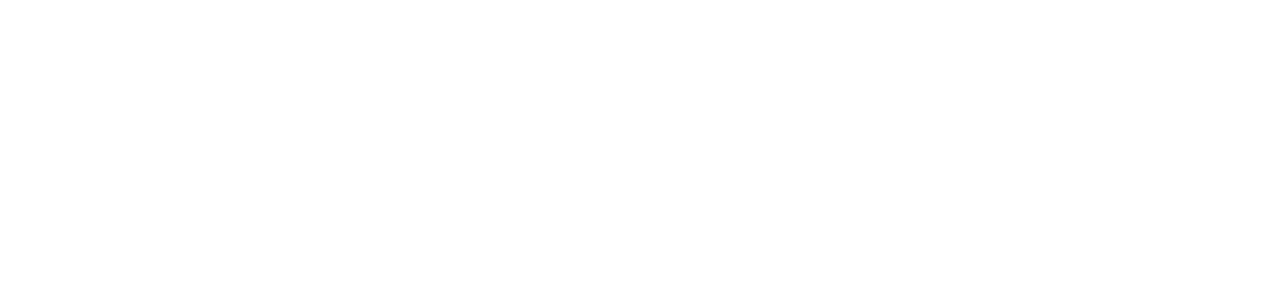
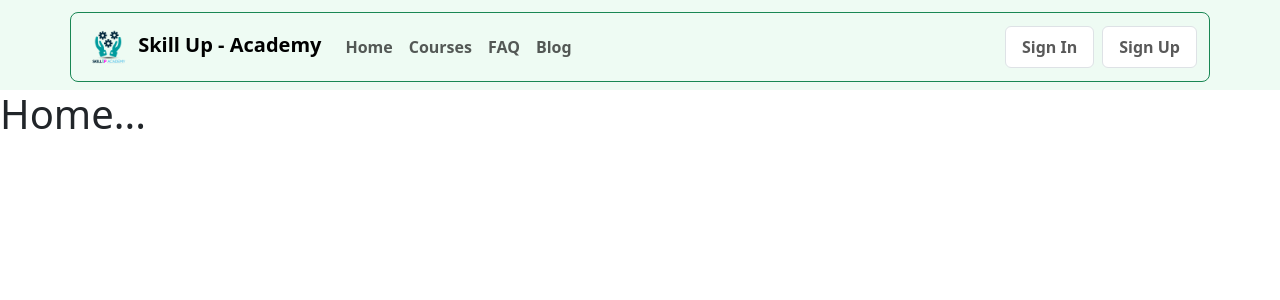
Before and after one commit to imtyaz-17/skill-up-academy, a React (Create React App) app: page / in a window 1280 px wide. Shown: the top 300 px of the page. Built offline with nearby package versions, Linux system fonts and the light colour scheme.

Commit message:
navbar - added

```diff
--- a/public/index.html
+++ b/public/index.html
@@ -1,14 +1,12 @@
 <!DOCTYPE html>
 <html lang="en">
+
 <head>
   <meta charset="utf-8" />
   <link rel="icon" href="%PUBLIC_URL%/favicon.ico" />
   <meta name="viewport" content="width=device-width, initial-scale=1" />
   <meta name="theme-color" content="#000000" />
-    <meta
-      name="description"
-      content="Web site created using create-react-app"
-    />
+  <meta name="description" content="Web site created using create-react-app" />
   <link rel="apple-touch-icon" href="%PUBLIC_URL%/logo192.png" />
   <!--
       manifest.json provides metadata used when your web app is installed on a
@@ -24,8 +22,9 @@
       work correctly both with client-side routing and a non-root public URL.
       Learn how to configure a non-root public URL by running `npm run build`.
     -->
-    <title>React App</title>
+  <title>Skill Up - Academy</title>
 </head>
+
 <body>
   <noscript>You need to enable JavaScript to run this app.</noscript>
   <div id="root"></div>
@@ -40,4 +39,5 @@
       To create a production bundle, use `npm run build` or `yarn build`.
     -->
 </body>
+
 </html>
--- a/src/App.js
+++ b/src/App.js
@@ -1,9 +1,11 @@
+import { RouterProvider } from 'react-router-dom';
 import './App.css';
+import { routes } from './routes/Routes';
 
 function App() {
   return (
-    <div className="App">
-
+    <div>
+      <RouterProvider router={routes}></RouterProvider>
     </div>
   );
 }
--- a/src/index.js
+++ b/src/index.js
@@ -3,6 +3,7 @@
 import './index.css';
 import App from './App';
 import reportWebVitals from './reportWebVitals';
+import 'bootstrap/dist/css/bootstrap.min.css';
 
 const root = ReactDOM.createRoot(document.getElementById('root'));
 root.render(
--- /dev/null
+++ b/src/layout/Main.js
@@ -0,0 +1,14 @@
+import React from 'react';
+import Header from '../pages/Shared/Header/Header';
+import { Outlet } from 'react-router-dom';
+
+const Main = () => {
+    return (
+        <div>
+            <Header></Header>
+            <Outlet></Outlet>
+        </div>
+    );
+};
+
+export default Main;
--- /dev/null
+++ b/src/pages/Home/Home.js
@@ -0,0 +1,11 @@
+import React from 'react';
+
+const Home = () => {
+    return (
+        <div>
+            <h1>Home...</h1>
+        </div>
+    );
+};
+
+export default Home;
--- /dev/null
+++ b/src/pages/Shared/Header/Header.css
@@ -0,0 +1,23 @@
+.nav-bar {
+    background-color: #eefbf3;
+}
+
+.toggle-bar {
+    border: none !important;
+
+}
+
+.toggle-bar:focus,
+.toggle-bar:active {
+    outline: none !important;
+    box-shadow: none !important;
+}
+
+.navbar-nav .nav-link:hover {
+    color: #309255;
+}
+
+.navbar-nav .nav-link.nav-btn:hover {
+    color: #fff;
+    background-color: #309255 !important;
+}
--- /dev/null
+++ b/src/pages/Shared/Header/Header.js
@@ -0,0 +1,36 @@
+import React from 'react';
+import Container from 'react-bootstrap/Container';
+import Nav from 'react-bootstrap/Nav';
+import Navbar from 'react-bootstrap/Navbar';
+import './Header.css'
+import { Image } from 'react-bootstrap';
+import logo from '../../../assests/images/logo.png'
+const Header = () => {
+    return (
+        <Navbar collapseOnSelect expand="lg" className="fw-bold nav-bar">
+            <Container className='border border-success rounded-3 py-1 mt-1'>
+                <Navbar.Brand href="#home">
+                    <Image width={50}
+                        height={50} src={logo} fluid /> Skill Up - Academy</Navbar.Brand>
+                <Navbar.Toggle aria-controls="responsive-navbar-nav" className='toggle-bar' />
+                <Navbar.Collapse id="responsive-navbar-nav">
+                    <Nav className='me-auto'>
+                        <Nav.Link href="#features" >Home</Nav.Link>
+                        <Nav.Link href="#pricing" >Courses</Nav.Link>
+                        <Nav.Link href="#pricing">FAQ</Nav.Link>
+                        <Nav.Link href="#pricing">Blog</Nav.Link>
+                    </Nav>
+                    <Nav className="d-flex flex-row justify-content-evenly gap-2">
+                        <Nav.Link href="#deets" className='nav-btn border rounded px-3 bg-white'>Sign In</Nav.Link>
+                        <Nav.Link href="#memes" className='nav-btn border rounded px-3 bg-white'>
+                            Sign Up
+                        </Nav.Link>
+                    </Nav>
+                </Navbar.Collapse>
+            </Container>
+        </Navbar>
+
+    );
+};
+
+export default Header;
--- /dev/null
+++ b/src/routes/Routes.js
@@ -0,0 +1,16 @@
+import { createBrowserRouter } from "react-router-dom";
+import Main from "../layout/Main";
+import Home from "../pages/Home/Home";
+
+export const routes = createBrowserRouter([
+    {
+        path: '/',
+        element: <Main></Main>,
+        children: [
+            {
+                path: '/',
+                element: <Home></Home>
+            }
+        ]
+    }
+])
```
Also changed, not shown: src/assests/images/logo.png (added). Lines whose indentation alone changed are shown as unchanged.
